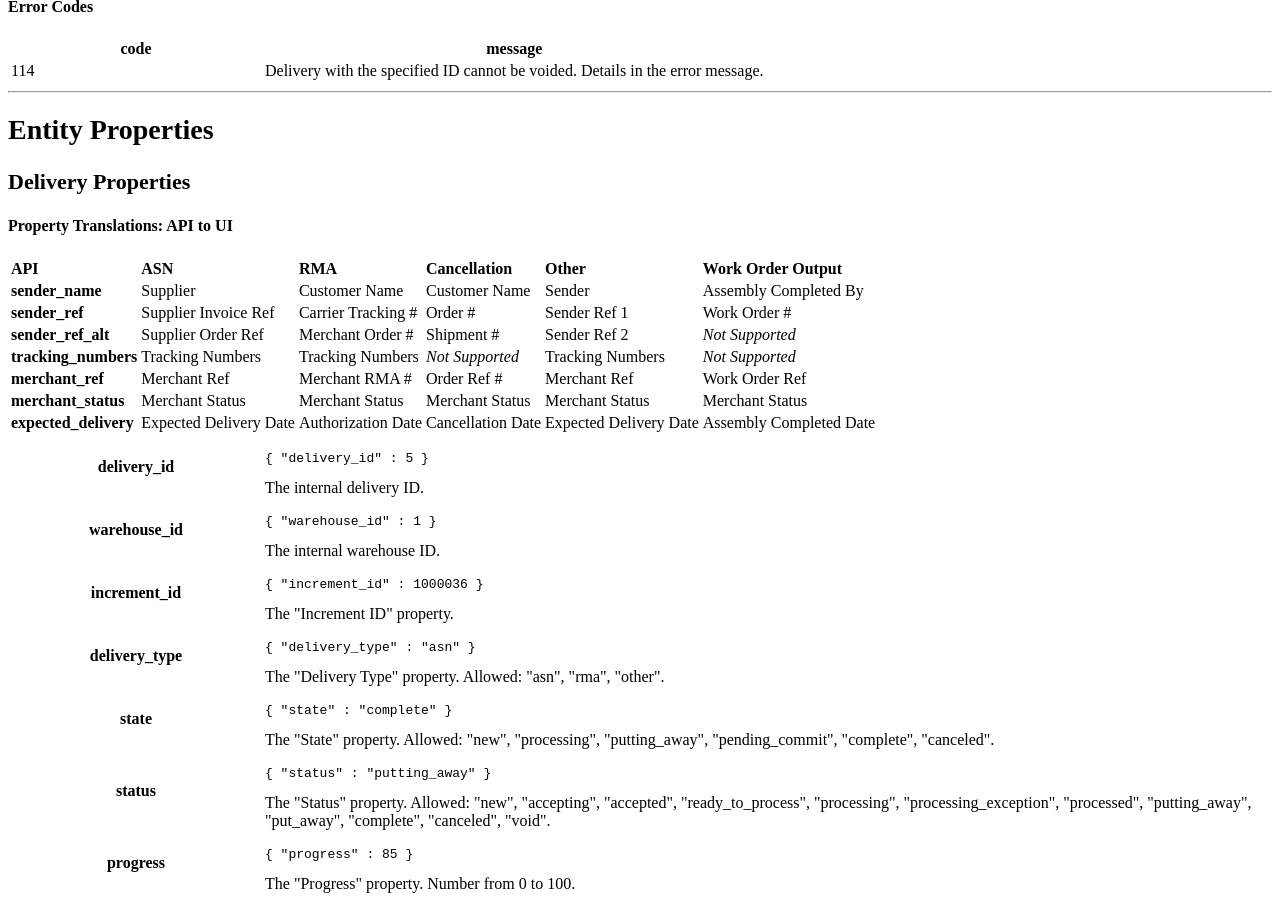
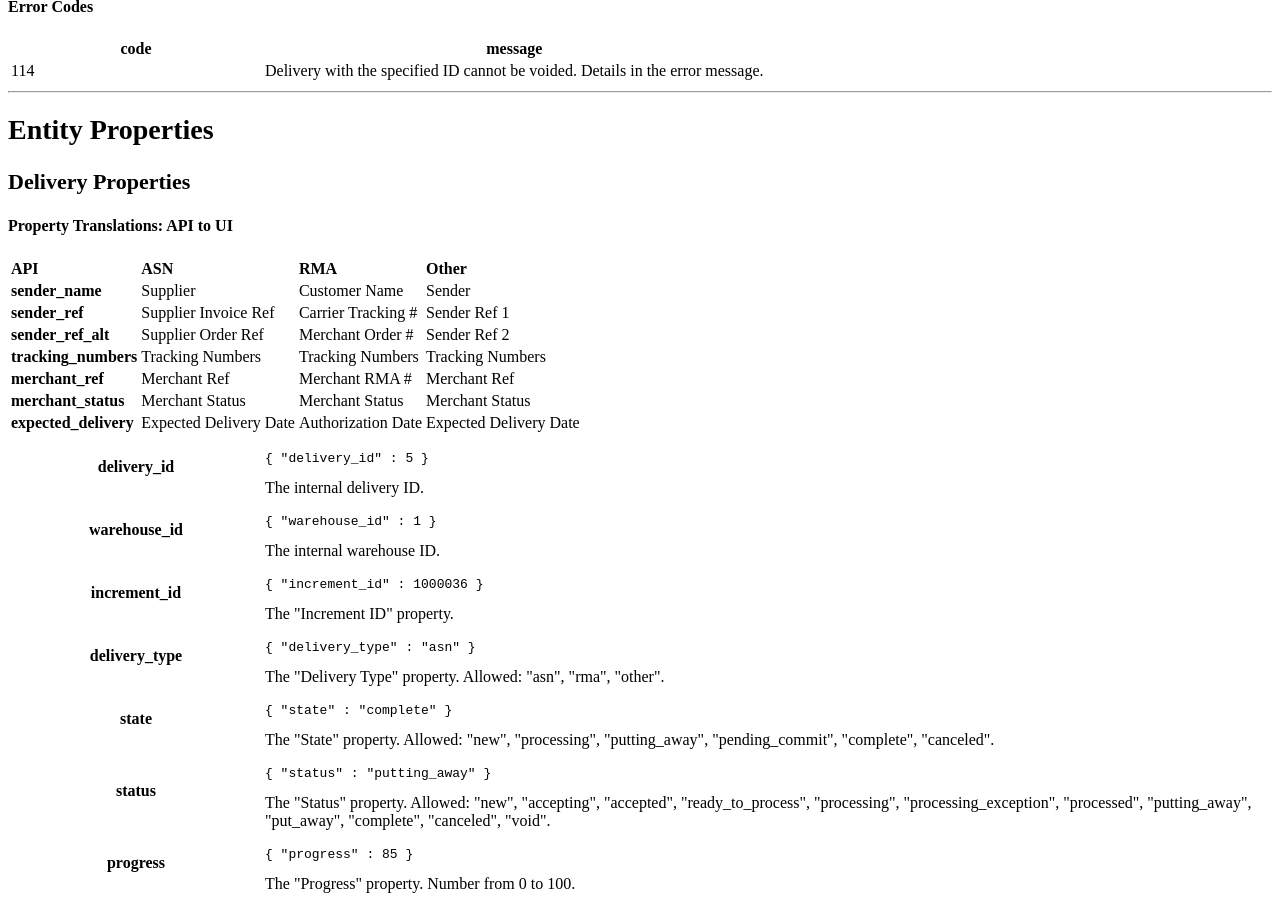
Before and after one commit to ShipStream/shipstream.github.io, a Jekyll site: the page built from _posts/2014-07-25-delivery.md, in a window 1280 px wide and 900 px high, scrolled down 12798 px. Built offline with Jekyll 4.4.1, drawn with Linux system fonts in a browser that asks for light colours; a style sheet for code colours, icons or effects is not loaded.

Commit message:
Remove references to cancellation and WOO deliveries.

```diff
--- a/_posts/2014-07-25-delivery.md
+++ b/_posts/2014-07-25-delivery.md
@@ -873,15 +873,15 @@ true if delivery was successfully voided.
 
 #### Property Translations: API to UI
 
-| **API** | ASN | RMA | Cancellation | Other | Work Order Output |
-| :------ | :------ | :------ | :------ | :------ | :------ |
-| **sender_name** | Supplier | Customer Name | Customer Name | Sender | Assembly Completed By |
-| **sender_ref** | Supplier Invoice Ref | Carrier Tracking # | Order # | Sender Ref 1 | Work Order # |
-| **sender_ref_alt** | Supplier Order Ref | Merchant Order # | Shipment # | Sender Ref 2 | _Not Supported_ |
-| **tracking_numbers** | Tracking Numbers | Tracking Numbers | _Not Supported_ | Tracking Numbers | _Not Supported_ |
-| **merchant_ref** | Merchant Ref | Merchant RMA # | Order Ref # | Merchant Ref | Work Order Ref |
-| **merchant_status** | Merchant Status | Merchant Status | Merchant Status | Merchant Status | Merchant Status |
-| **expected_delivery** | Expected Delivery Date | Authorization Date | Cancellation Date | Expected Delivery Date | Assembly Completed Date |
+| **API** | ASN | RMA | Other |
+| :------ | :------ | :------ | :------ |
+| **sender_name** | Supplier | Customer Name | Sender |
+| **sender_ref** | Supplier Invoice Ref | Carrier Tracking # | Sender Ref 1 |
+| **sender_ref_alt** | Supplier Order Ref | Merchant Order # | Sender Ref 2 |
+| **tracking_numbers** | Tracking Numbers | Tracking Numbers | Tracking Numbers |
+| **merchant_ref** | Merchant Ref | Merchant RMA # | Merchant Ref |
+| **merchant_status** | Merchant Status | Merchant Status | Merchant Status |
+| **expected_delivery** | Expected Delivery Date | Authorization Date | Expected Delivery Date |
 {: #delivery-translations .table .table-bordered .table-striped }
 
 <table class="table-striped">
```
